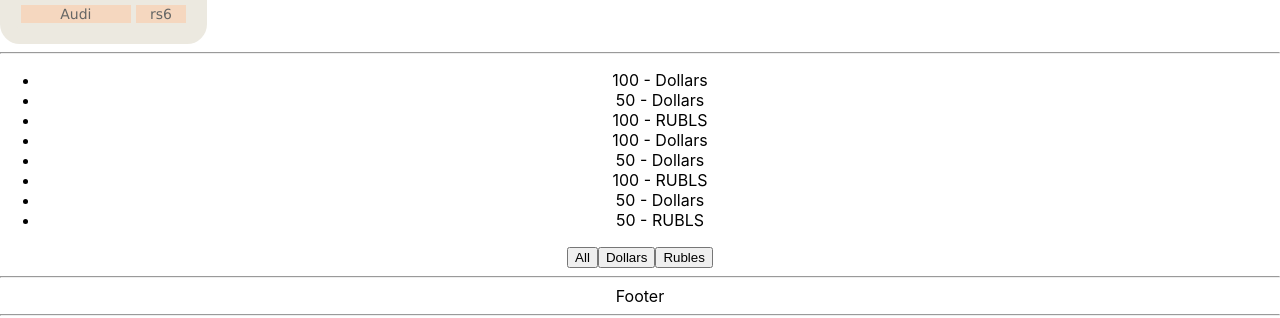
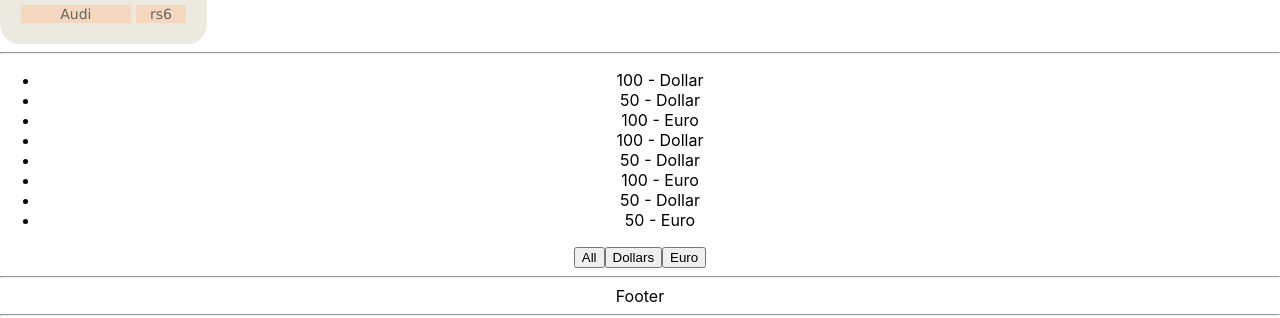
Before and after one commit to Yaroslav-Mig/micro-tasks, a React (Create React App) app: page / in a window 1280 px wide. Shown: the part 459-777 px from the top of the page. Built offline with nearby package versions, Linux system fonts and the light colour scheme.

Commit message:
refact: update currency task

```diff
--- a/src/01/Body.tsx
+++ b/src/01/Body.tsx
@@ -4,6 +4,16 @@ import { Students } from './Student';
 
 type BodyProps = {
   title: string;
+};
+
+const filterMoney = (array: Array<MoneyType>, filter: MoneyFilterType) => {
+	switch (filter) {
+		case 'Euro':
+		case 'Dollar':
+			return array.filter((el) => el.banknote === filter);
+		case 'all':
+			return array;
+	}
 };
 
 export const Body = (props: BodyProps) => {
@@ -28,33 +38,24 @@ export const Body = (props: BodyProps) => {
   ];
 
   const [money, setMoney] = useState<Array<MoneyType>>([
-    { banknots: 'Dollars', value: 100, number: ' a1234567890' },
-    { banknots: 'Dollars', value: 50, number: ' z1234567890' },
-    { banknots: 'RUBLS', value: 100, number: ' w1234567890' },
-    { banknots: 'Dollars', value: 100, number: ' e1234567890' },
-    { banknots: 'Dollars', value: 50, number: ' c1234567890' },
-    { banknots: 'RUBLS', value: 100, number: ' r1234567890' },
-    { banknots: 'Dollars', value: 50, number: ' x1234567890' },
-    { banknots: 'RUBLS', value: 50, number: ' v1234567890' },
+    { banknote: 'Dollar', value: 100, number: ' a1234567890' },
+    { banknote: 'Dollar', value: 50, number: ' z1234567890' },
+    { banknote: 'Euro', value: 100, number: ' w1234567890' },
+    { banknote: 'Dollar', value: 100, number: ' e1234567890' },
+    { banknote: 'Dollar', value: 50, number: ' c1234567890' },
+    { banknote: 'Euro', value: 100, number: ' r1234567890' },
+    { banknote: 'Dollar', value: 50, number: ' x1234567890' },
+    { banknote: 'Euro', value: 50, number: ' v1234567890' },
   ]);
   const [filter, setFilter] = useState<MoneyFilterType>('all');
-
-  const filterMoney = (array: Array<MoneyType>, filter: MoneyFilterType) => {
-    switch (filter) {
-      case 'all':
-        return array;
-      default:
-        return array.filter((el) => el.banknots === filter);
-    }
-  };
 
   const filteredMoney = filterMoney(money, filter);
 
   return (
     <div>
       <span>{props.title}</span>
-			<Students students={students} cars={topCars} />
-			<hr/>
+      <Students students={students} cars={topCars} />
+      <hr />
       <Currency money={filteredMoney} setFilter={setFilter} />
     </div>
   );
--- a/src/01/Currency.tsx
+++ b/src/01/Currency.tsx
@@ -6,23 +6,21 @@ type CurrencyProps = {
 };
 
 export type MoneyType = {
-  banknots: string;
+  banknote: CurrencyType;
   value: number;
   number: string;
 };
-
-type CurrencyType = 'Dollars' | 'RUBLS';
-
+type CurrencyType = 'Dollar' | 'Euro';
 export type MoneyFilterType = 'all' | CurrencyType;
-
 type FuncType = () => void;
 
 export const Currency = (props: CurrencyProps) => {
-  const { money, setFilter } = props;
+	const { money, setFilter } = props;
+
   const mappedMoney = money.map((el) => {
     return (
       <li key={el.number}>
-        <span>{`${el.value} - ${el.banknots}`}</span>
+        <span>{`${el.value} - ${el.banknote}`}</span>
       </li>
     );
   });
@@ -35,8 +33,8 @@ export const Currency = (props: CurrencyProps) => {
     <>
       <ul>{mappedMoney}</ul>
       <button onClick={onClickFilterHandler('all')}>All</button>
-      <button onClick={onClickFilterHandler('Dollars')}>Dollars</button>
-      <button onClick={onClickFilterHandler('RUBLS')}>Rubles</button>
+      <button onClick={onClickFilterHandler('Dollar')}>Dollars</button>
+      <button onClick={onClickFilterHandler('Euro')}>Euro</button>
     </>
   );
 };
```
